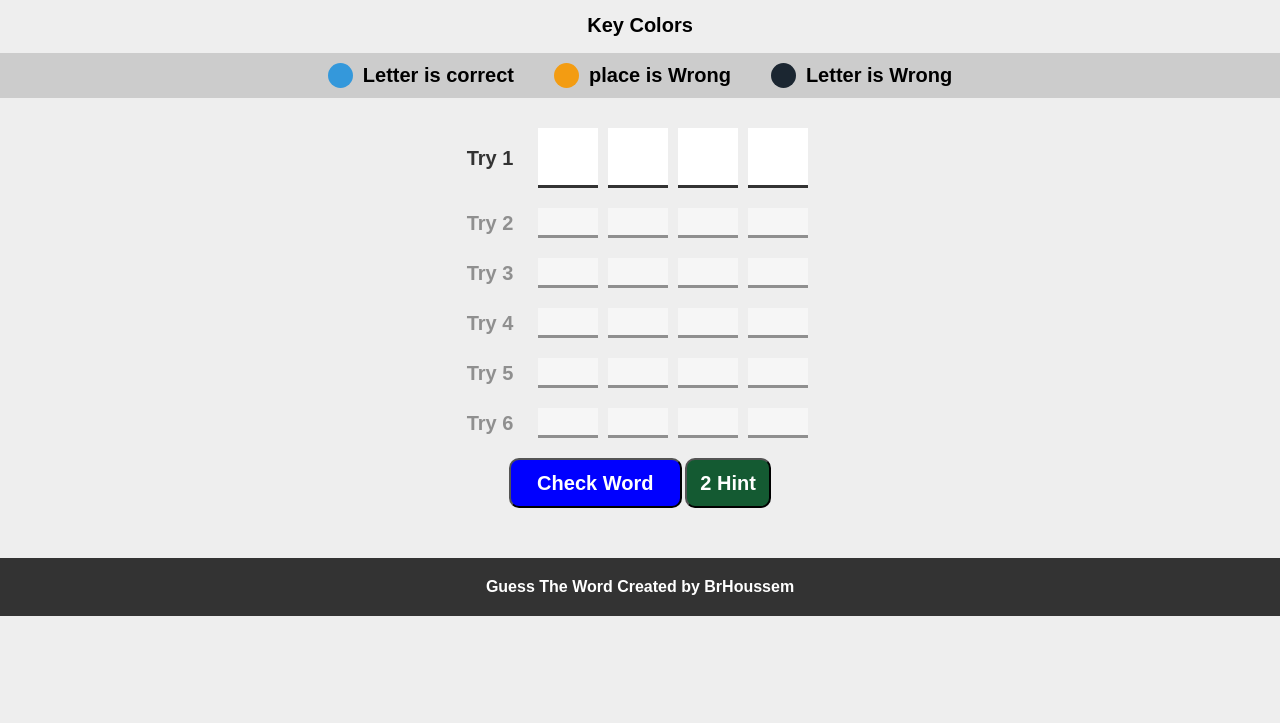
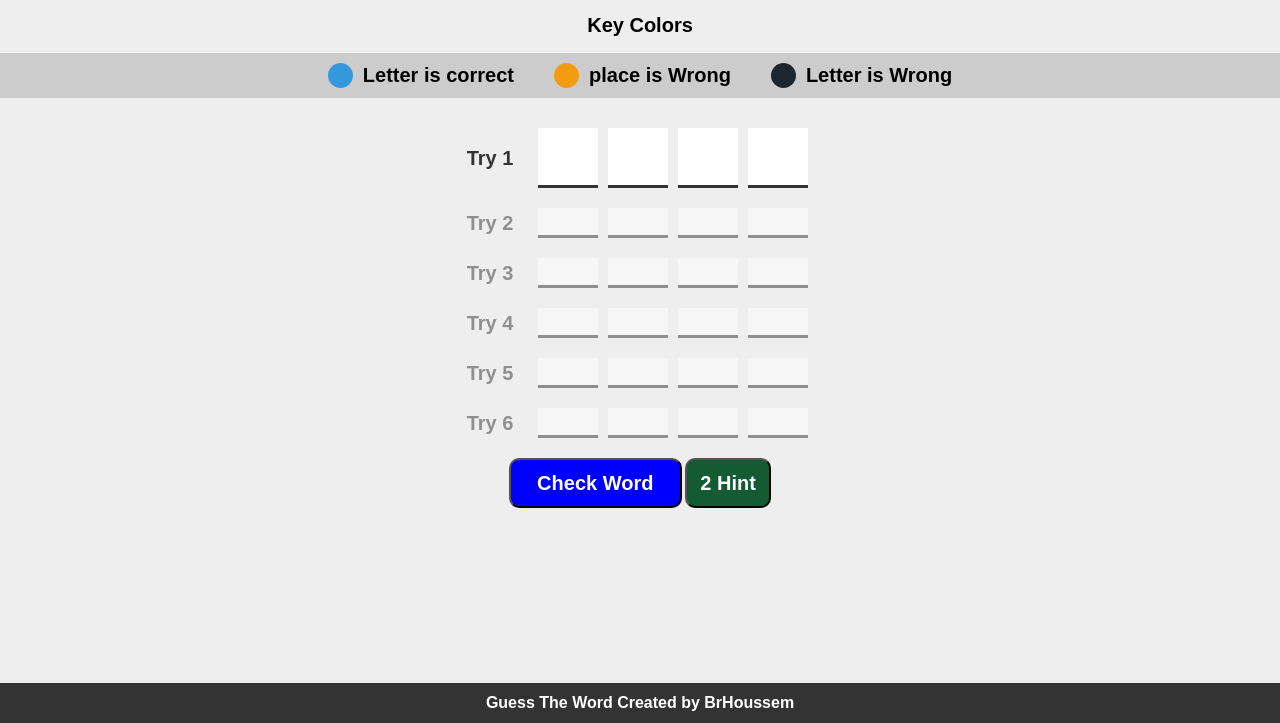
Before and after one commit to Br-HSM/Game-5-2024, a plain HTML site: page index.html in a window 1280 px wide. Shown: the part 77-800 px from the top of the page. Drawn offline with Linux system fonts and the light colour scheme; a web font is replaced by a local one.

Commit message:
ajust padding and margin

```diff
--- a/guess.css
+++ b/guess.css
@@ -184,6 +184,7 @@ h1 {
             button{
                 padding: .8rem;
                 margin: .8rem;
+                margin-bottom: 4rem;
                 font-weight: bold;
                 font-size: 1.5rem;
                 border-radius: 1.2rem;
@@ -198,14 +199,19 @@ h1 {
 }
 
 footer {
-    margin-top: 3rem;
+    display: flex;
+    align-items: center;
+    justify-content: center;
+    margin-top: 5rem;
+    height: 1.1rem;
     text-align: center;
     font-weight: bold;
     font-size: 1.6rem;
     padding: 2rem;
     background-color: #333;
-
     color: white;
+    position: fixed;
+    bottom: 0;left: 0;right: 0;
 }
 
 @media only screen and (max-width:760px) {
```
